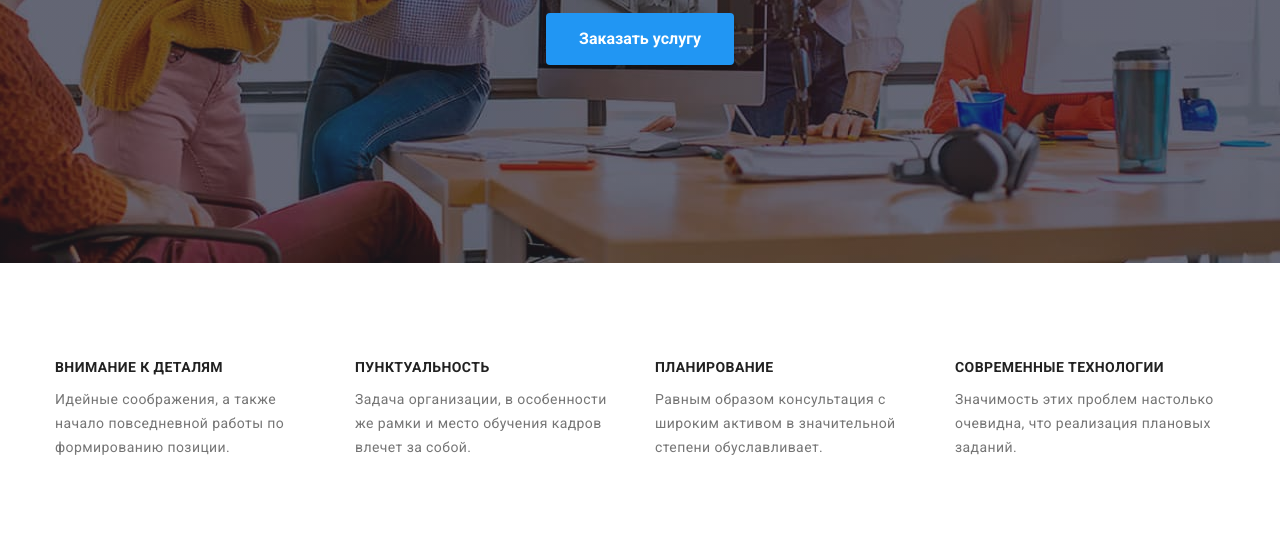
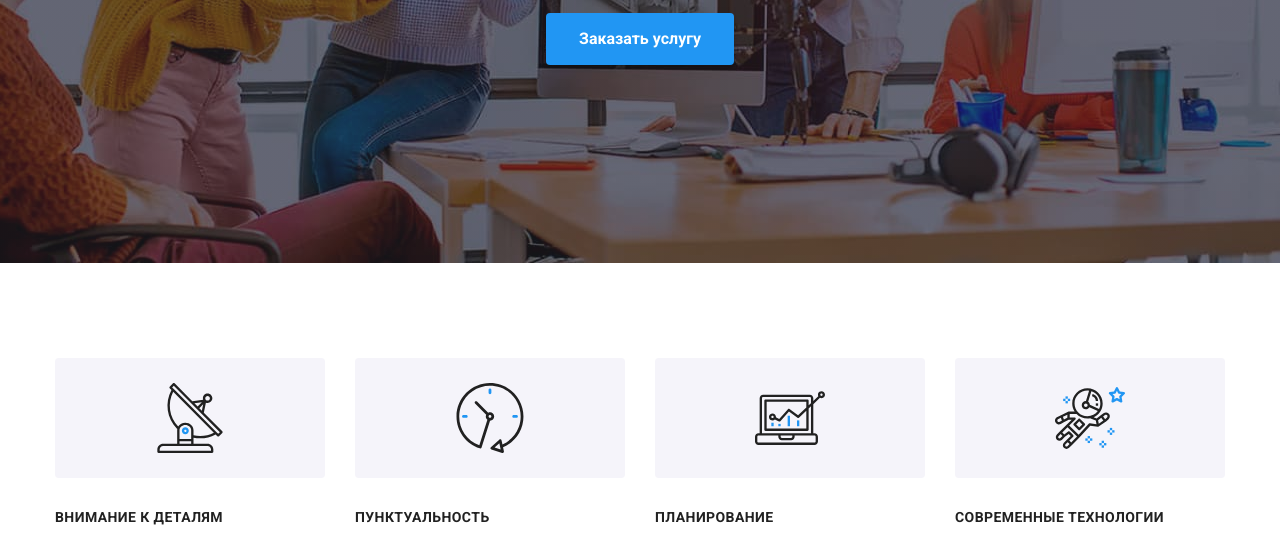
Before and after one commit to irbis14/goit-markup-hw-04, a plain HTML site: page index.html in a window 1280 px wide. Shown: the part 417-952 px from the top of the page. Drawn offline with nearby package versions, Linux system fonts and the light colour scheme.

Commit message:
Добавляет псевдоклассы

```diff
--- a/CSS/style.css
+++ b/CSS/style.css
@@ -249,6 +249,64 @@ img {
   color: var(--black);
 }
 
+.advantage-icon-1::before {
+  display: flex;
+  content: "";
+  height: 120px;
+  width: 270px;
+  margin-bottom: 30px;
+
+  background: #f5f4fa;
+  border-radius: 4px;
+  background-image: url("../image/logo/antenna.svg");
+  background-size: 70px;
+  background-repeat: no-repeat;
+  background-position: center;
+}
+
+.advantage-icon-2::before {
+  display: flex;
+  content: "";
+  height: 120px;
+  width: 270px;
+  margin-bottom: 30px;
+
+  background: #f5f4fa;
+  border-radius: 4px;
+  background-image: url("../image/logo/clock.svg");
+  background-size: 70px;
+  background-repeat: no-repeat;
+  background-position: center;
+}
+.advantage-icon-3::before {
+  display: flex;
+  content: "";
+  height: 120px;
+  width: 270px;
+  margin-bottom: 30px;
+
+  background: #f5f4fa;
+  border-radius: 4px;
+  background-image: url("../image/logo/diagram.svg");
+  background-size: 70px;
+  background-repeat: no-repeat;
+  background-position: center;
+}
+.advantage-icon-4::before {
+  display: flex;
+  content: "";
+  height: 120px;
+  width: 270px;
+  margin-bottom: 30px;
+
+  background: #f5f4fa;
+  border-radius: 4px;
+  background-image: url("../image/logo/astronaut.svg");
+  background-size: 70px;
+  background-repeat: no-repeat;
+  background-position: center;
+}
+
 /* Чем мы занимаемся */
 .section-example {
   padding-bottom: 95px;
--- a/index.html
+++ b/index.html
@@ -62,27 +62,29 @@
           <h2 class="visually-hidden">Наши преимущества</h2>
           <ul class="list grid">
             <li class="advantage-item">
-              <h3 class="advantage-lable">Внимание к деталям</h3>
+              <h3 class="advantage-lable advantage-icon-1">
+                Внимание к деталям
+              </h3>
               <p>
                 Идейные соображения, а также начало повседневной работы по
                 формированию позиции.
               </p>
             </li>
-            <li class="advantage-item">
+            <li class="advantage-item advantage-icon-2">
               <h3 class="advantage-lable">Пунктуальность</h3>
               <p>
                 Задача организации, в особенности же рамки и место обучения
                 кадров влечет за собой.
               </p>
             </li>
-            <li class="advantage-item">
+            <li class="advantage-item advantage-icon-3">
               <h3 class="advantage-lable">Планирование</h3>
               <p>
                 Равным образом консультация с широким активом в значительной
                 степени обуславливает.
               </p>
             </li>
-            <li class="advantage-item">
+            <li class="advantage-item advantage-icon-4">
               <h3 class="advantage-lable">Современные технологии</h3>
               <p>
                 Значимость этих проблем настолько очевидна, что реализация
```
Also changed, not shown: image/logo/antenna.svg (added), image/logo/astronaut.svg (added), image/logo/clock.svg (added), image/logo/diagram.svg (added).
